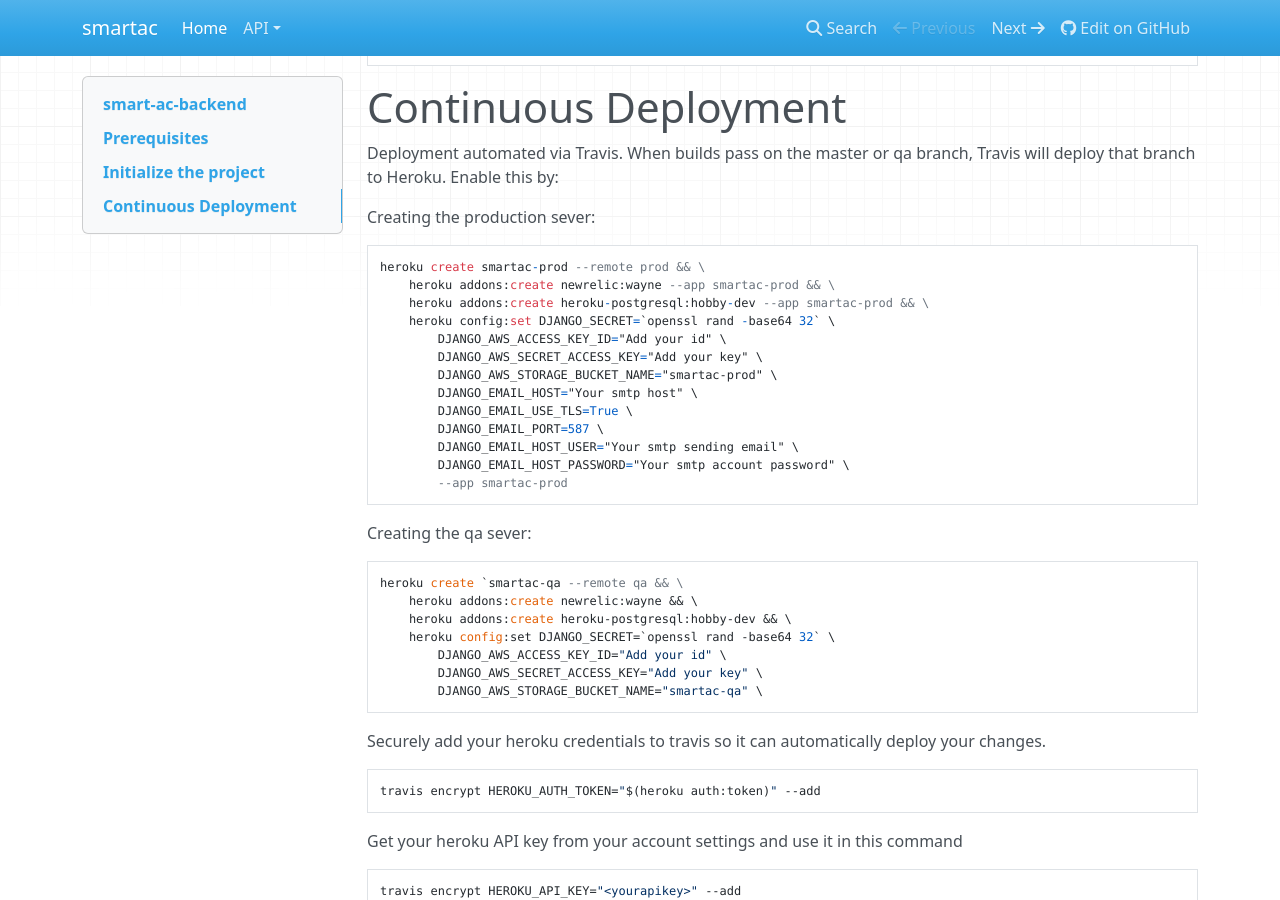
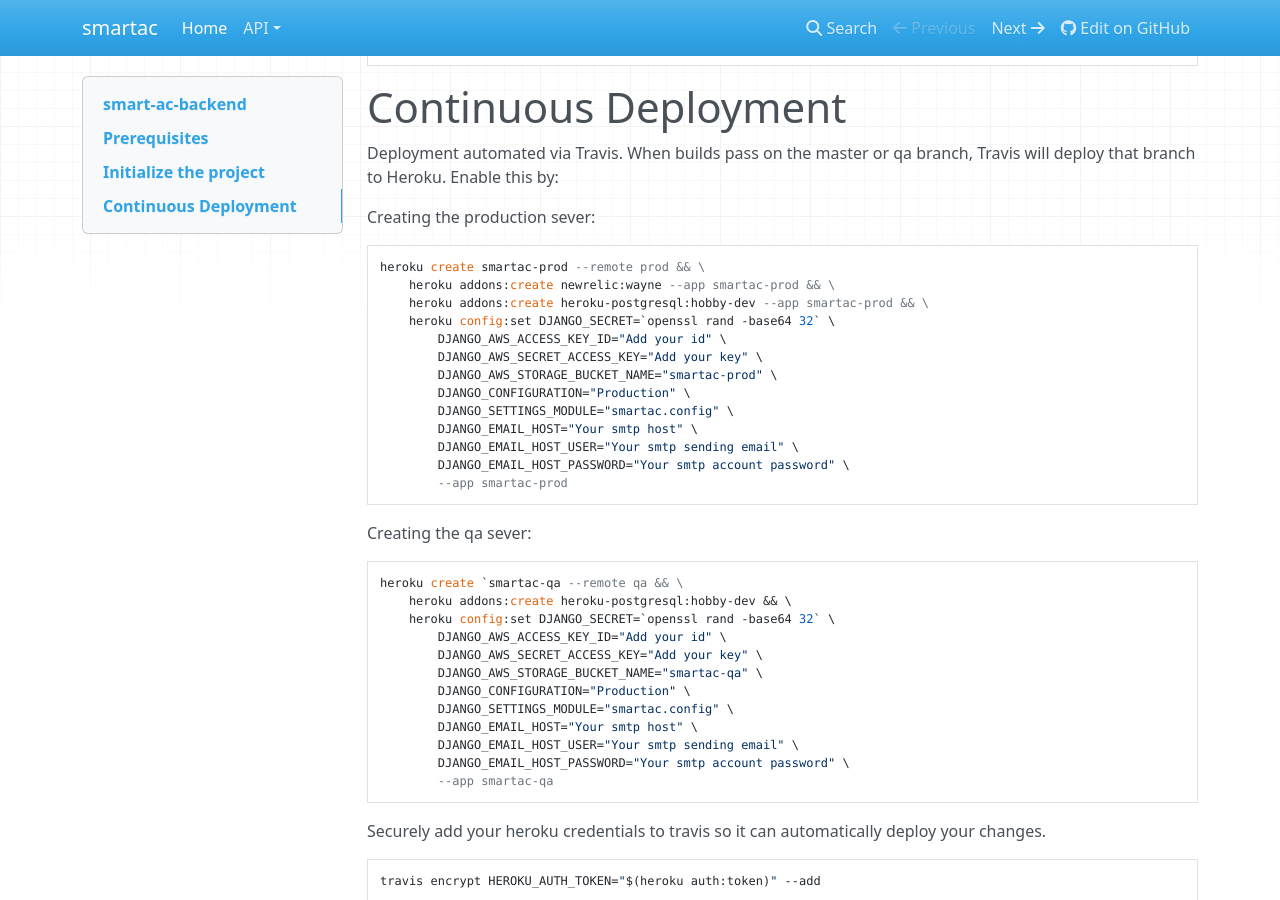
Before and after one commit to brad/smart-ac-backend, an MkDocs documentation site: the page built from docs/index.md, in a window 1280 px wide and 900 px high, scrolled down 593 px. Built offline with MkDocs 1.6.1, drawn with Linux system fonts in a browser that asks for light colours; nearby versions of some CDN libraries.

Commit message:
read email settings from env vars

````diff
--- a/docs/index.md
+++ b/docs/index.md
@@ -40,9 +40,9 @@
         DJANGO_AWS_ACCESS_KEY_ID="Add your id" \
         DJANGO_AWS_SECRET_ACCESS_KEY="Add your key" \
         DJANGO_AWS_STORAGE_BUCKET_NAME="smartac-prod" \
+        DJANGO_CONFIGURATION="Production" \
+        DJANGO_SETTINGS_MODULE="smartac.config" \
         DJANGO_EMAIL_HOST="Your smtp host" \
-        DJANGO_EMAIL_USE_TLS=True \
-        DJANGO_EMAIL_PORT=587 \
         DJANGO_EMAIL_HOST_USER="Your smtp sending email" \
         DJANGO_EMAIL_HOST_PASSWORD="Your smtp account password" \
         --app smartac-prod
@@ -52,12 +52,17 @@
 
 ```
 heroku create `smartac-qa --remote qa && \
-    heroku addons:create newrelic:wayne && \
     heroku addons:create heroku-postgresql:hobby-dev && \
     heroku config:set DJANGO_SECRET=`openssl rand -base64 32` \
         DJANGO_AWS_ACCESS_KEY_ID="Add your id" \
         DJANGO_AWS_SECRET_ACCESS_KEY="Add your key" \
         DJANGO_AWS_STORAGE_BUCKET_NAME="smartac-qa" \
+        DJANGO_CONFIGURATION="Production" \
+        DJANGO_SETTINGS_MODULE="smartac.config" \
+        DJANGO_EMAIL_HOST="Your smtp host" \
+        DJANGO_EMAIL_HOST_USER="Your smtp sending email" \
+        DJANGO_EMAIL_HOST_PASSWORD="Your smtp account password" \
+        --app smartac-qa
 ```
 
 Securely add your heroku credentials to travis so it can automatically deploy your changes.
````
Also changed, not shown: README.md (+0 -4 lines), 1 other file.
